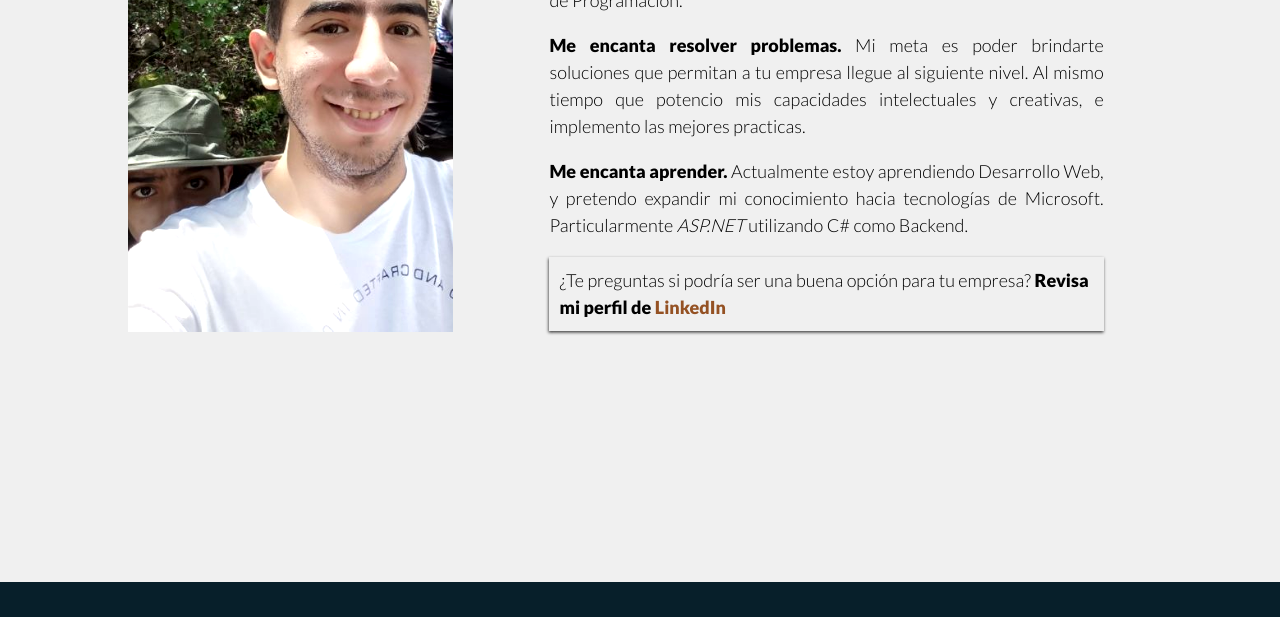
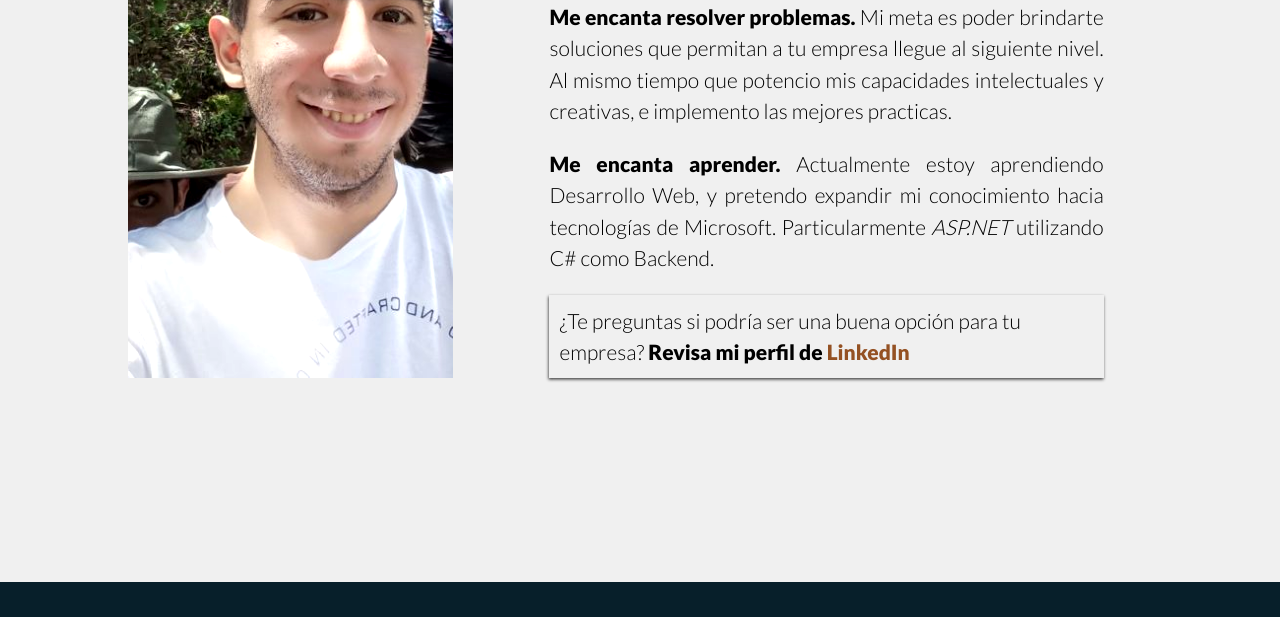
Before and after one commit to evarelaavalos-old/my-first-website, a plain HTML site: page index.html in a window 1280 px wide. Shown: the part 1218-1835 px from the top of the page. Drawn offline with Linux system fonts and the light colour scheme.

Commit message:
enlarging the text size

```diff
--- a/css/style.css
+++ b/css/style.css
@@ -206,13 +206,13 @@ nav {
 }
 
 .profile-text-description {
-    font-size: clamp(12px, 2vw, 18px);
+    font-size: clamp(18px, 2vw, 21px);
     font-weight: 200;
     text-align: justify;
 }
 
 .question-box {
-    font-size: clamp(12px, 2vw, 18px);
+    font-size: clamp(18px, 2vw, 21px);
     box-shadow: -1px 1px 3px .5px var(--clr-bg-dark);
     font-weight: 200;
     padding: 10px;
```
